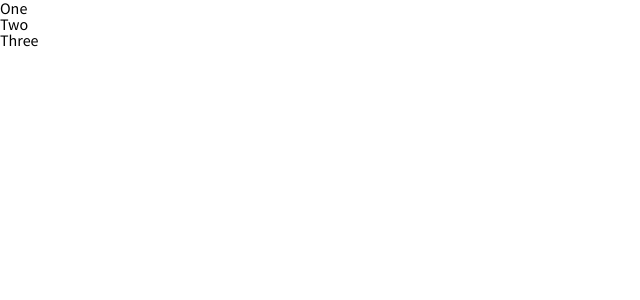
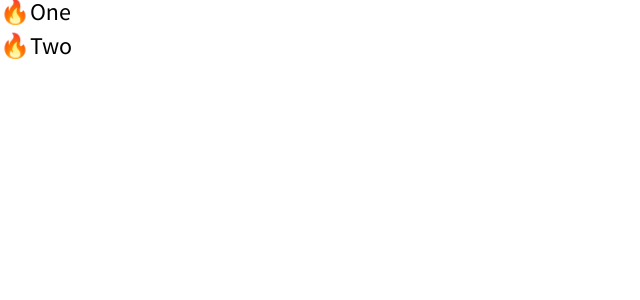
Before and after one commit to sangminlee98/Kanban-Board, a React (Create React App) app: page / in a window 1280 px wide. Shown: the top 300 px of the page, without its empty margins (0-640 px from the left). Built offline with nearby package versions, Linux system fonts and the light colour scheme.

Commit message:
enable drag and drop

```diff
--- a/src/App.tsx
+++ b/src/App.tsx
@@ -56,6 +56,10 @@
     text-decoration: none;
     color: inherit;
   }
+  li {
+    margin-bottom: 10px;
+    font-size: 1.5rem;
+  }
 `;
 
 function App() {
@@ -66,16 +70,19 @@
       <DragDropContext onDragEnd={onDragEnd}>
         <div>
           <Droppable droppableId='one'>
-            {() =>
-            <ul>
+            {(magic) =>
+            <ul ref={magic.innerRef} {...magic.droppableProps}>
               <Draggable draggableId='first' index={0}>
-                {() => <li>One</li>}
+                {(magic) => (<li ref={magic.innerRef} {...magic.draggableProps}>
+                  <span {...magic.dragHandleProps}>🔥</span>
+                  One
+                  </li>)}
               </Draggable>
               <Draggable draggableId='second' index={1}>
-                {() => <li>Two</li>}
-              </Draggable>
-              <Draggable draggableId='third' index={2}>
-                {() => <li>Three</li>}
+                {(magic) => (<li ref={magic.innerRef} {...magic.draggableProps}>
+                  <span {...magic.dragHandleProps}>🔥</span>
+                  Two
+                  </li>)}
               </Draggable>
             </ul>}
           </Droppable>
--- a/src/index.tsx
+++ b/src/index.tsx
@@ -9,11 +9,9 @@
   document.getElementById('root') as HTMLElement
 );
 root.render(
-  <React.StrictMode>
     <RecoilRoot>
       <ThemeProvider theme={theme}>
         <App />
       </ThemeProvider>
     </RecoilRoot>
-  </React.StrictMode>
 );
```
